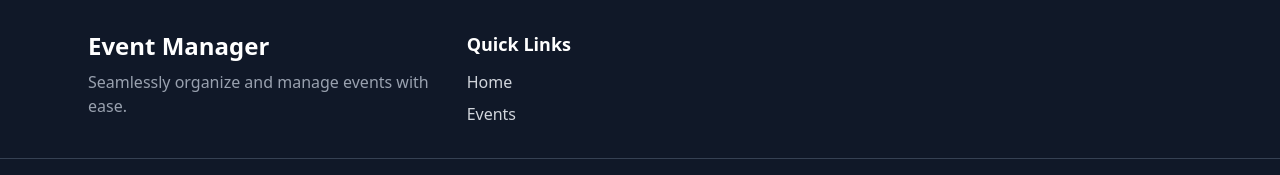
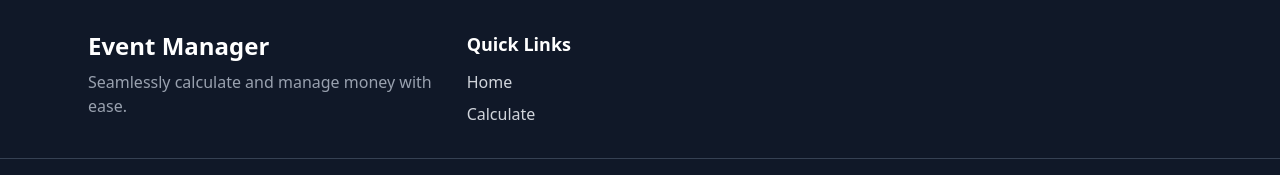
Before and after one commit to Sonudhukia143/TaxCalulator, a React (Vite) app in the folder client/: page /calculate in a window 1280 px wide. Shown: the part 906-1081 px from the top of the page. Built offline with nearby package versions, Linux system fonts and the light colour scheme.

Commit message:
completed project

```diff
--- a/client/src/components/Footer.jsx
+++ b/client/src/components/Footer.jsx
@@ -8,7 +8,7 @@ export default function Footer () {
           <div>
             <h2 className="text-2xl font-bold text-white">Event Manager</h2>
             <p className="mt-2 text-gray-400">
-              Seamlessly organize and manage events with ease.
+              Seamlessly calculate and manage money with ease.
             </p>
           </div>
 
@@ -16,7 +16,7 @@ export default function Footer () {
             <h3 className="text-lg font-semibold text-white mb-3">Quick Links</h3>
             <ul className="space-y-2">
               <li><Link to="/" className="hover:text-blue-400">Home</Link></li>
-              <li><Link to="/events" className="hover:text-blue-400">Events</Link></li>
+              <li><Link to="/calculate" className="hover:text-blue-400">Calculate</Link></li>
             </ul>
           </div>
         </div>
```
